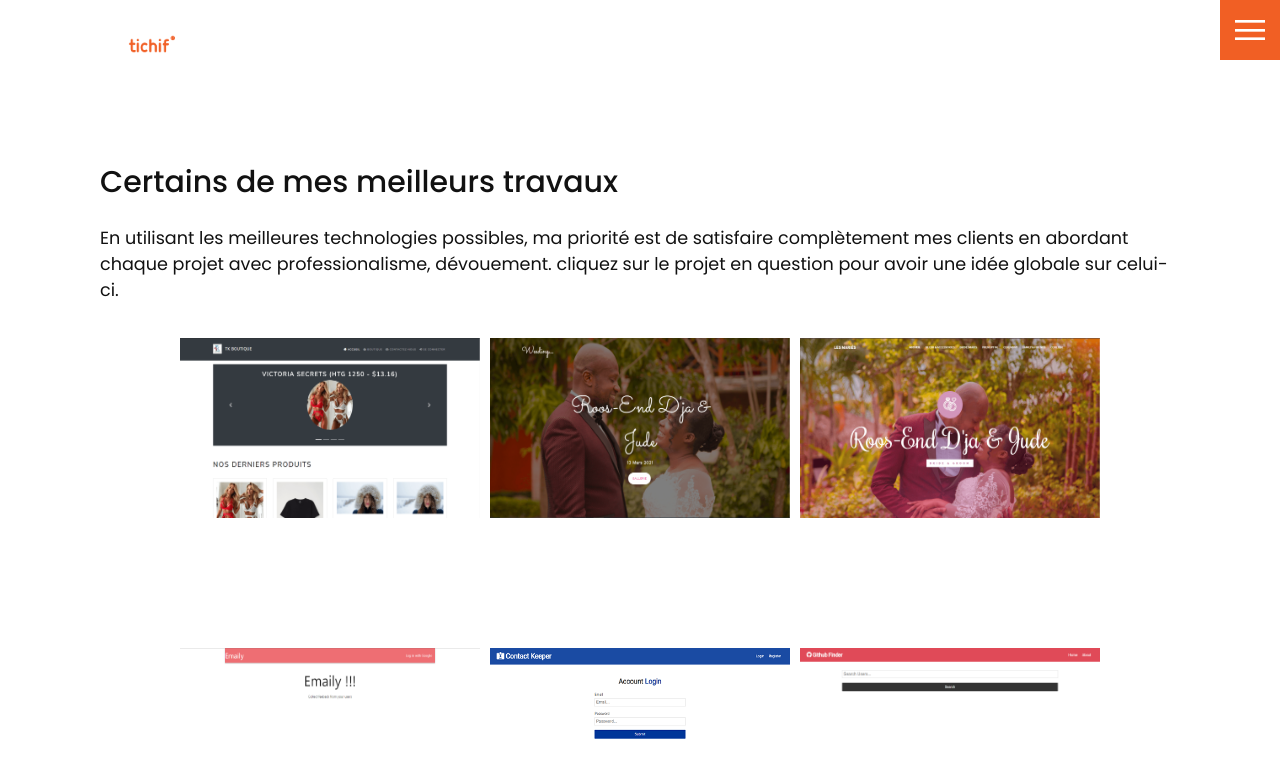
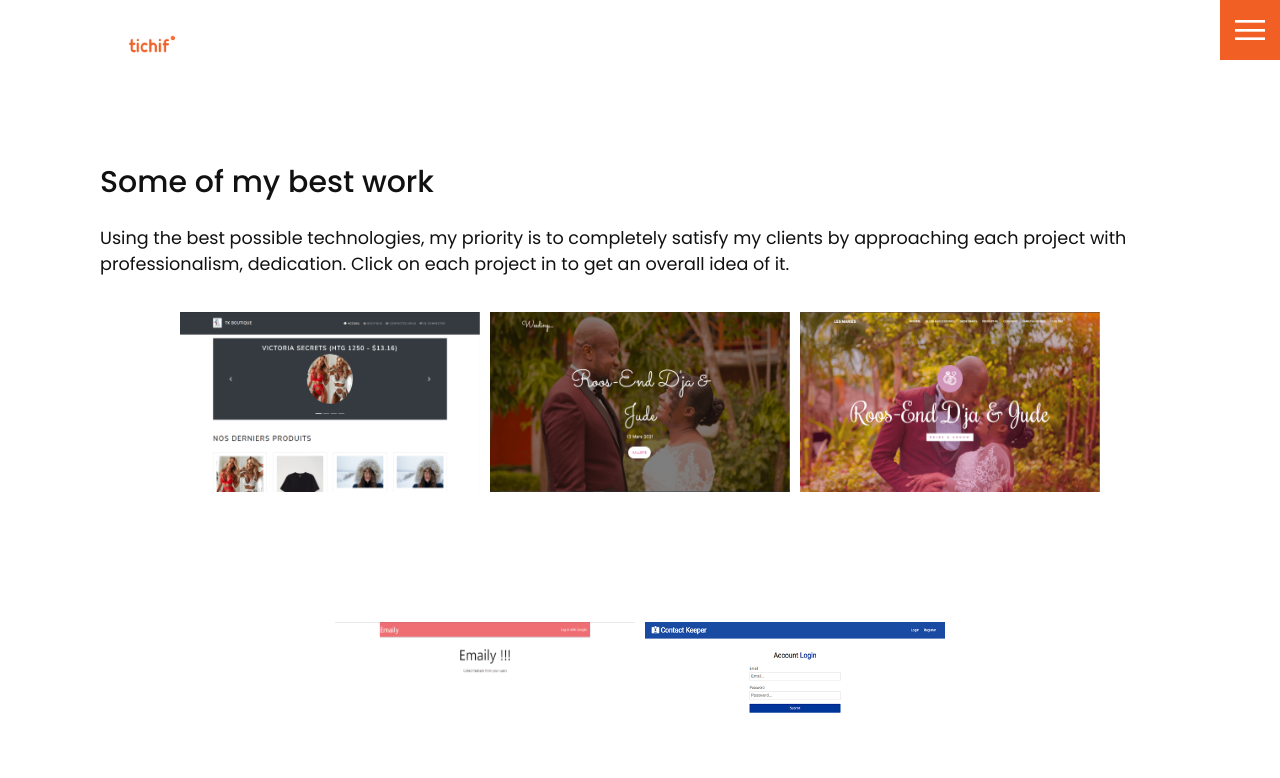
Before and after one commit to tichif/tichif_website_mern, a React (Create React App) app in the folder client/: page /works in a window 1280 px wide. Shown: the top 778 px of the page. Built offline with nearby package versions, Linux system fonts and the light colour scheme.

Commit message:
Translate the portfolio page

```diff
--- a/client/public/locales/en/translation.json
+++ b/client/public/locales/en/translation.json
@@ -17,6 +17,12 @@
     "firstname" : "Firstname",
     "lastname": "Lastname",
     "subject": "Subject",
-    "title" : "Contact me"
+    "title" : "Contact me",
+    "button" : "Send"
+  },
+  "work": {
+    "text" : "Using the best possible technologies, my priority is to completely satisfy my clients by approaching each project with professionalism, dedication. Click on each project in to get an overall idea of it.",
+    "button" : "Visit",
+    "title": "Some of my best work"
   }
 }
--- a/client/src/pages/Contact.js
+++ b/client/src/pages/Contact.js
@@ -109,7 +109,7 @@ const Contact = () => {
                 </div>
                 <div className='row'>
                   <div className='input100'>
-                    <button type='submit'>Envoyer</button>
+                    <button type='submit'>{t('contact.button')}</button>
                   </div>
                 </div>
                 {error && (
--- a/client/src/pages/Home.js
+++ b/client/src/pages/Home.js
@@ -10,7 +10,7 @@ const Home = () => {
   return (
     <Suspense fallback='loading'>
       <Fragment>
-        <Meta title='Accueil' />
+        <Meta title={t('home.title')} />
         <section className='home'>
           <img src={homeP} alt='tichif' className='home-image' />
           <div className='home-content'>
--- a/client/src/pages/Work.js
+++ b/client/src/pages/Work.js
@@ -1,4 +1,5 @@
 import React, { Fragment } from 'react';
+import { useTranslation } from 'react-i18next';
 
 import './Work.css';
 import Meta from '../components/Meta';
@@ -10,6 +11,8 @@ import contactKeeper from '../images/contact-keeper.png';
 import githubFinder from '../images/github-finder.png';
 
 const Work = () => {
+  const [t, i18n] = useTranslation();
+
   const works = [
     {
       name: 'TK Boutique',
@@ -36,24 +39,14 @@ const Work = () => {
       image: contactKeeper,
       link: 'https://greve-choucroute-70628.herokuapp.com/',
     },
-    {
-      name: 'Github Finder',
-      image: githubFinder,
-      link: 'https://githubfinder57895.netlify.app/',
-    },
   ];
   return (
     <Fragment>
       <Meta title='Portfolio' />
       <section>
         <div className='title'>
-          <h1>Certains de mes meilleurs travaux</h1>
-          <p>
-            En utilisant les meilleures technologies possibles, ma priorité est
-            de satisfaire complètement mes clients en abordant chaque projet
-            avec professionalisme, dévouement. cliquez sur le projet en question
-            pour avoir une idée globale sur celui-ci.{' '}
-          </p>
+          <h1>{t('work.title')}</h1>
+          <p>{t('work.text')}</p>
         </div>
 
         <div className='portfolio'>
@@ -62,7 +55,7 @@ const Work = () => {
               <img src={item.image} alt={item.name} />
               <div className='action'>
                 <a href={item.link} target='_blank' rel='noopener noreferrer'>
-                  Visiter
+                  {t('work.button')}
                 </a>
               </div>
             </div>
```
Also changed, not shown: client/public/locales/fr/translation.json (+7 -1 lines).
